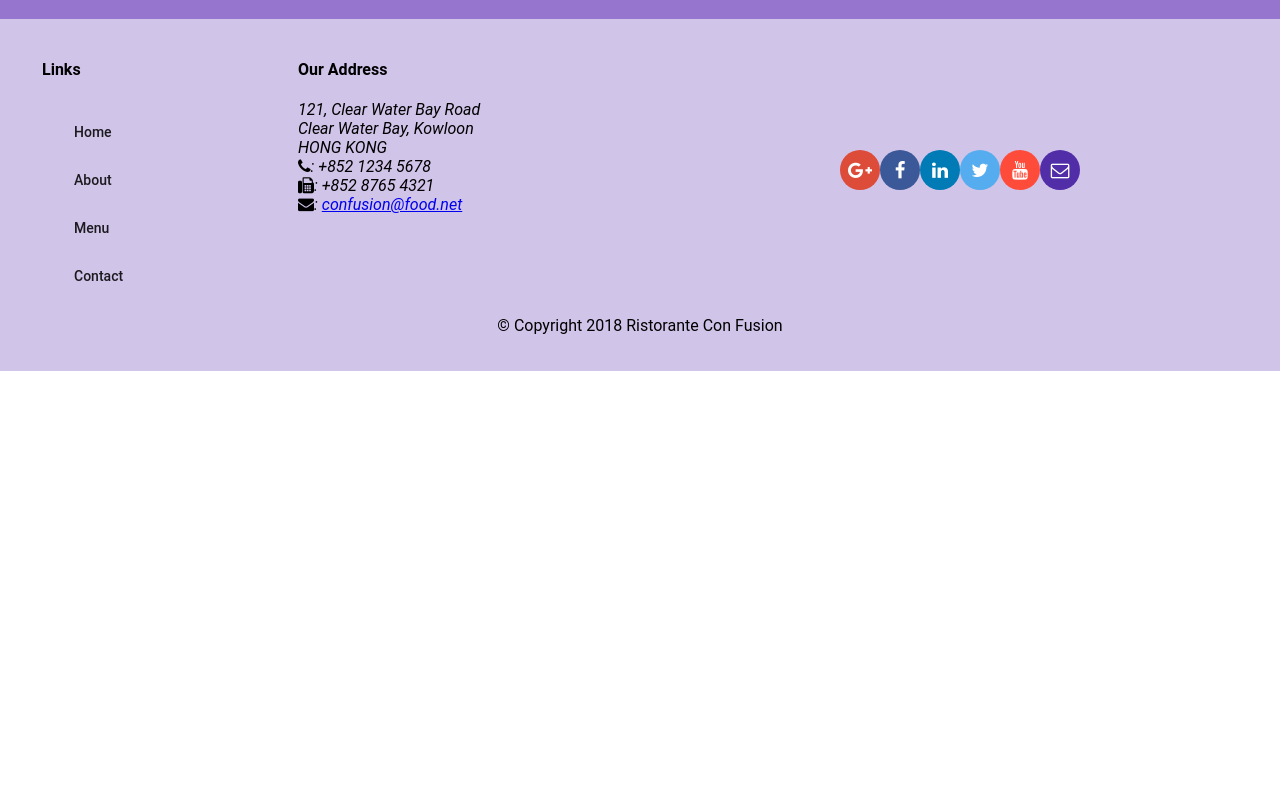
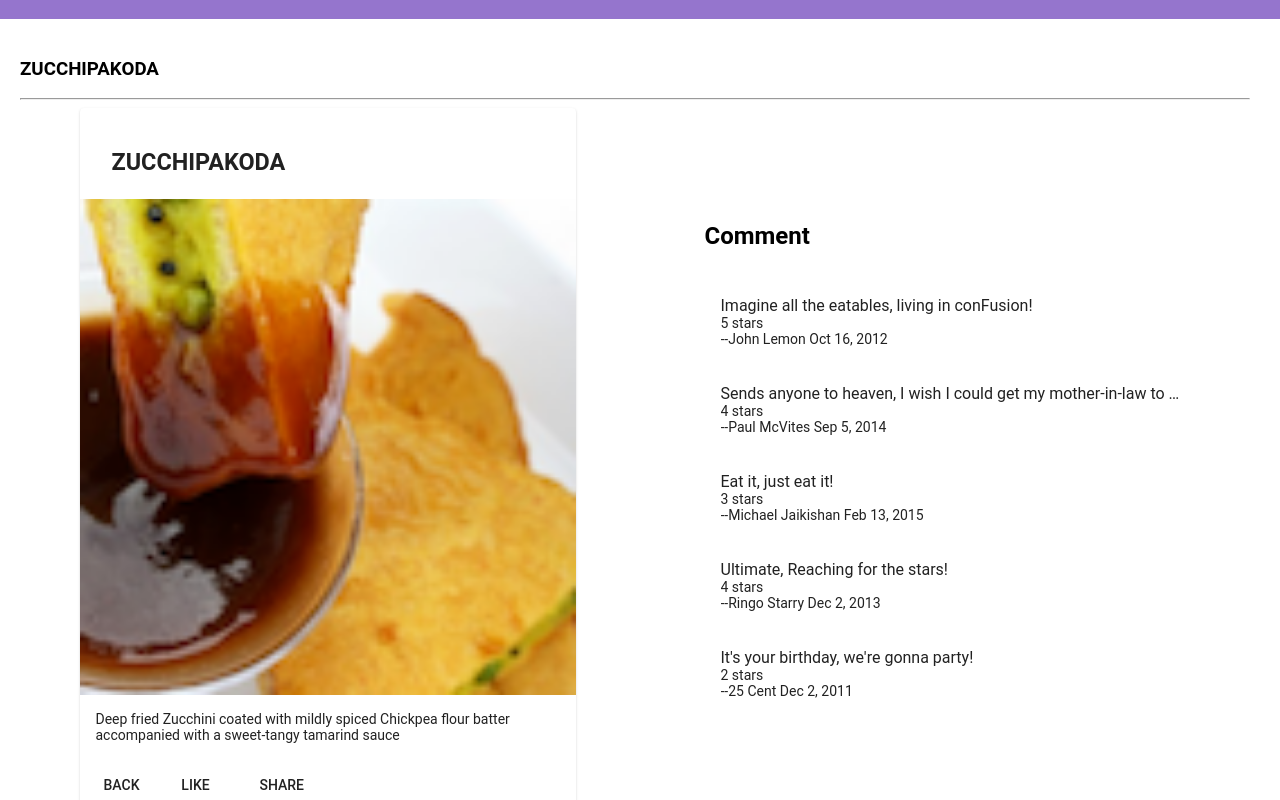
Before and after one commit to vishalrcop/Angular, an Angular app in the folder conFusion/conFusion/: page /dishdetail/1 in a window 1280 px wide. Before the commit this address led to /. Shown: the part 320-1120 px from the top of the page. Before the commit the page ends 800 px from the top, so only its background shows below. Built offline with nearby package versions, Linux system fonts and the light colour scheme.

Commit message:
Error
Error

```diff
--- a/conFusion/conFusion/src/app/app-routing/routes.ts
+++ b/conFusion/conFusion/src/app/app-routing/routes.ts
@@ -10,5 +10,6 @@ export const routes: Routes = [
   { path: 'home',  component: HomeComponent },
   { path: 'menu',     component: MenuComponent },
   { path: 'contactus',     component: ContactComponent },
+  { path: 'dishdetail/:id',     component: DishdetailComponent },
   { path: '', redirectTo: '/home', pathMatch: 'full' }
 ];
--- a/conFusion/conFusion/src/app/dishdetail/dishdetail.component.html
+++ b/conFusion/conFusion/src/app/dishdetail/dishdetail.component.html
@@ -1,10 +1,17 @@
 <div class="container"
-    fxLayout="row"
+    fxLayout="row wrap"
     fxLayout.sm="column"
     fxLayout.xs="column"
     fxLayoutAlign.gt-md="space-around center"
     fxLayoutGap="10px"
     fxLayoutGap.xs="0">
+
+  <div fxFlex="100">
+    <div>
+      <h3>{{dish.name | uppercase}}</h3>
+      <hr>
+    </div>
+  </div>
 
   <div fxFlex="40">
     <div fxFlex *ngIf="dish">
@@ -20,6 +27,7 @@
             </p>
           </mat-card-content>
           <mat-card-actions>
+            <button mat-button (click)="goBack()">BACK</button>
             <button mat-button>LIKE</button>
             <button mat-button>SHARE</button>
           </mat-card-actions>
--- a/conFusion/conFusion/src/app/dishdetail/dishdetail.component.ts
+++ b/conFusion/conFusion/src/app/dishdetail/dishdetail.component.ts
@@ -1,20 +1,31 @@
-import { Component, OnInit, Input} from '@angular/core';
+import { Component, OnInit} from '@angular/core';
 import { Dish } from '../shared/dish';
+import { DishService } from '../services/dish.service';
 
+import { Params, ActivatedRoute } from '@angular/router';
+import { Location } from '@angular/common';
 
 @Component({
   selector: 'app-dishdetail',
   templateUrl: './dishdetail.component.html',
   styleUrls: ['./dishdetail.component.scss']
 })
+
 export class DishdetailComponent implements OnInit {
 
-  @Input()
   dish: Dish;
 
-  constructor() { }
+  constructor(private dishservice: DishService,
+    private route: ActivatedRoute,
+    private location: Location) { }
 
   ngOnInit() {
+    const id = this.route.snapshot.params['id'];
+    this.dish = this.dishservice.getDish(id);
+  }
+
+  goBack(): void {
+    this.location.back();
   }
 
 }
--- a/conFusion/conFusion/src/app/menu/menu.component.html
+++ b/conFusion/conFusion/src/app/menu/menu.component.html
@@ -11,7 +11,7 @@
 
   <div fxFlex>
     <mat-grid-list cols="2" rowHeight="200px">
-      <mat-grid-tile *ngFor="let dish of dishes" (click) = "onSelect(dish)">
+      <mat-grid-tile *ngFor="let dish of dishes" [routerLink] = "['/detailedDish', 'dish.id']">
         <img height="200px" src={{dish.image}} alt={{dish.name}}>
         <mat-grid-tile-footer>
           <h1>{{dish.name | uppercase}}</h1>
```
Also changed, not shown: 2 other files (tests, documents, lock files or other folders).
